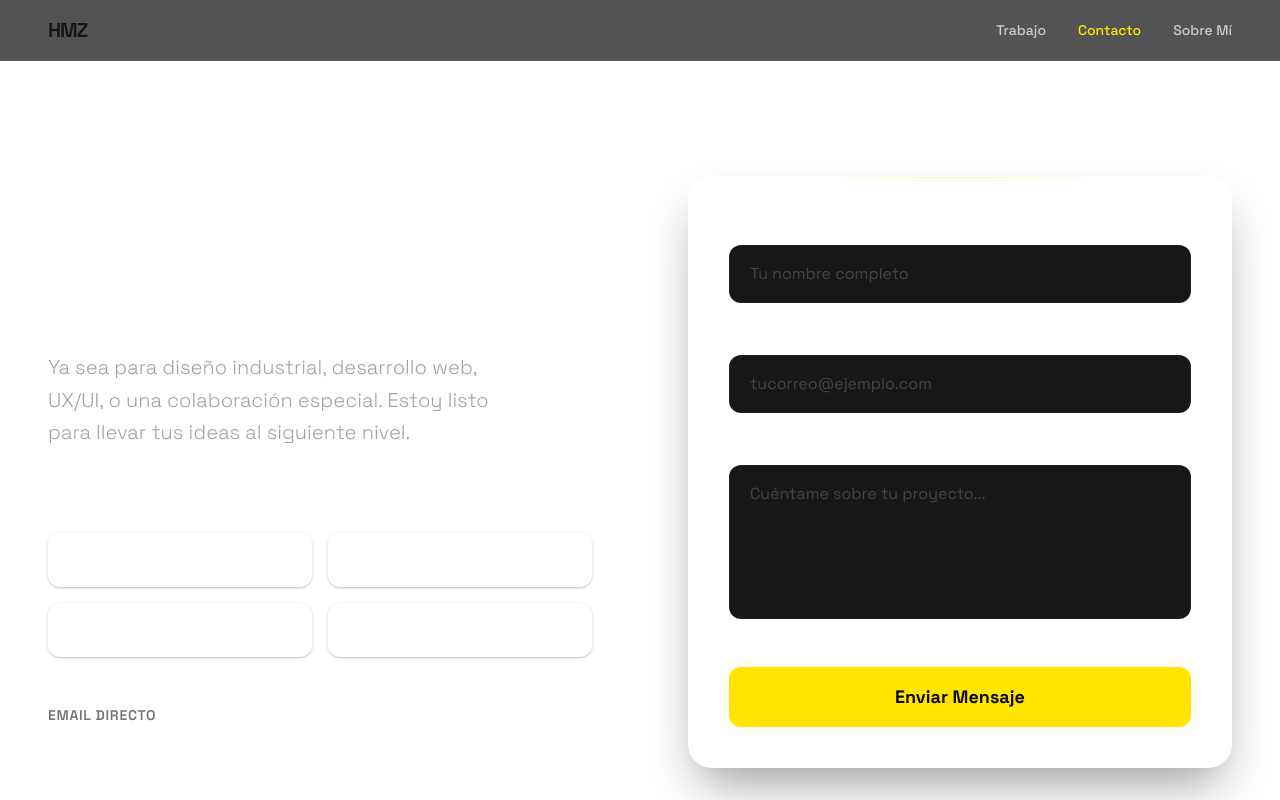
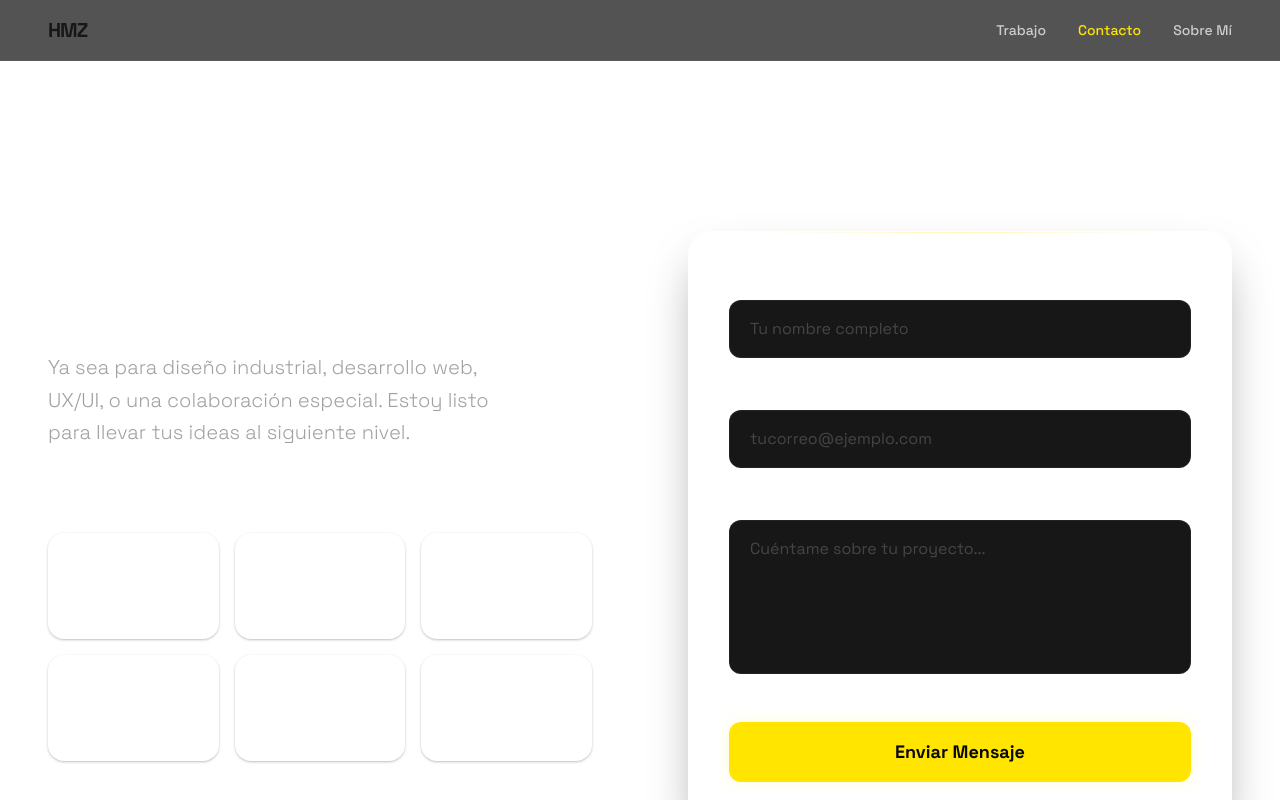
Before and after one commit to Hugomunoz97/hmz-portfolio, a Next.js app: page /contact in a window 1280 px wide. Shown: the top 800 px of the page. Built offline with nearby package versions, Linux system fonts and the light colour scheme.

Commit message:
Update contact section: Add platform grid with SVGs, remove direct email, add CTA text

```diff
--- a/app/contact/page.jsx
+++ b/app/contact/page.jsx
@@ -65,29 +65,51 @@ export default function Contact() {
 
             <div className="mb-12">
               <h3 className="text-white/80 font-bold mb-4 text-sm uppercase tracking-wider">Encuéntrame en</h3>
-              <div className="grid grid-cols-2 gap-4">
+              <div className="grid grid-cols-2 md:grid-cols-3 gap-4">
                 {[
-                  { name: "LinkedIn", href: "#" },
-                  { name: "Behance", href: "#" },
-                  { name: "Upwork", href: "#" },
-                  { name: "Workana", href: "#" }
+                  {
+                    name: "LinkedIn", href: "http://www.linkedin.com/in/hugo-munoz-r97",
+                    icon: <svg className="w-6 h-6 mb-3 text-current transition-colors" viewBox="0 0 24 24" fill="currentColor"><path d="M19 0h-14c-2.761 0-5 2.239-5 5v14c0 2.761 2.239 5 5 5h14c2.762 0 5-2.239 5-5v-14c0-2.761-2.238-5-5-5zm-11 19h-3v-11h3v11zm-1.5-12.268c-.966 0-1.75-.79-1.75-1.764s.784-1.764 1.75-1.764 1.75.79 1.75 1.764-.783 1.764-1.75 1.764zm13.5 12.268h-3v-5.604c0-3.368-4-3.113-4 0v5.604h-3v-11h3v1.765c1.396-2.586 7-2.777 7 2.476v6.759z"/></svg>
+                  },
+                  {
+                    name: "Behance", href: "https://www.behance.net/hmzdis",
+                    icon: <svg className="w-6 h-6 mb-3 text-current transition-colors" viewBox="0 0 24 24" fill="currentColor"><path d="M22 7h-7v-2h7v2zm1.726 10c-.442 1.297-2.029 3-5.101 3-3.074 0-5.564-1.729-5.564-5.675 0-3.91 2.325-5.92 5.466-5.92 3.082 0 4.964 1.908 5.143 4.97h-7.391c.062 1.944 1.394 3.731 3.513 3.731 1.745 0 2.508-.601 2.894-1.127h1.04zm-5.466-6.195c-1.39 0-2.262 1.29-2.483 3.013h4.636c-.198-1.758-1.1-3.013-2.153-3.013zm-11.26 4.195h-2.179v-2.3h2.18c1.339 0 2.115-.436 2.115-1.564 0-2.093-2.91-1.638-3.987-1.638h-3.129v10h3.585c2.317 0 4.544-.616 4.544-2.83 0-1.727-1.171-2.404-3.129-2.433zm-2.179-6.326h1.884c.801 0 1.258.286 1.258.91 0 .611-.476 1.057-1.55 1.057h-1.592v-1.967zm2.4 6.837c0 .878-.711 1.157-1.701 1.157h-1.614v-2.193h1.365c1.177 0 1.95.19 1.95 1.036z"/></svg>
+                  },
+                  {
+                    name: "Fiverr", href: "https://es.fiverr.com/hugomz97",
+                    icon: <svg className="w-6 h-6 mb-3 text-current transition-colors" viewBox="0 0 24 24" fill="currentColor"><path d="M22.012 17.533V8.8h-3.2v-1.6a2.403 2.403 0 0 0 -2.4-2.4h-5.6v3.2h5.6a.8.8 0 0 1 .8.8v6.4h-.012v2.333H22.012zM12.8 17.533V8.8H9.6v-1.6a2.403 2.403 0 0 0 -2.4-2.4H1.6v3.2h5.6a.8.8 0 0 1 .8.8v6.4H7.988v2.333H12.8z"/></svg>
+                  },
+                  {
+                    name: "Instagram", href: "https://instagram.com",
+                    icon: <svg className="w-6 h-6 mb-3 text-current transition-colors" viewBox="0 0 24 24" fill="currentColor"><path d="M12 2.163c3.204 0 3.584.012 4.85.07 3.252.148 4.771 1.691 4.919 4.919.058 1.265.069 1.645.069 4.849 0 3.205-.012 3.584-.069 4.849-.149 3.225-1.664 4.771-4.919 4.919-1.266.058-1.644.07-4.85.07-3.204 0-3.584-.012-4.849-.07-3.26-.149-4.771-1.699-4.919-4.92-.058-1.265-.07-1.644-.07-4.849 0-3.204.013-3.583.07-4.849.149-3.227 1.664-4.771 4.919-4.919 1.266-.057 1.645-.069 4.849-.069zM12 0C8.741 0 8.333.014 7.053.072 2.695.272.273 2.69.073 7.052.014 8.333 0 8.741 0 12c0 3.259.014 3.668.072 4.948.203 4.358 2.618 6.78 6.98 6.98 1.28.058 1.689.072 4.948.072 3.259 0 3.668-.014 4.948-.072 4.354-.2 6.782-2.618 6.979-6.98.059-1.28.073-1.689.073-4.948 0-3.259-.014-3.667-.072-4.947-.196-4.354-2.617-6.78-6.979-6.98C15.668.014 15.259 0 12 0zm0 5.838a6.162 6.162 0 1 0 0 12.324 6.162 6.162 0 0 0 0-12.324zM12 16a4 4 0 1 1 0-8 4 4 0 0 1 0 8zm6.406-11.845a1.44 1.44 0 1 0-2.881 0 1.44 1.44 0 0 0 2.881 0z"/></svg>
+                  },
+                  {
+                    name: "WhatsApp", href: "https://wa.me/543884600932",
+                    icon: <svg className="w-6 h-6 mb-3 text-current transition-colors" viewBox="0 0 24 24" fill="currentColor"><path d="M11.944 0C5.356 0 0 5.355 0 11.944A11.91 11.91 0 0 0 1.634 18l-1.573 5.753 5.867-1.543A11.875 11.875 0 0 0 11.944 24v-.001c6.586 0 11.945-5.358 11.945-11.946S18.53.001 11.944.001zm6.059 17.135c-.244.685-1.42 1.258-1.956 1.332-.505.07-1.157.17-3.275-.705-2.557-1.056-4.184-3.66-4.316-3.837-.132-.177-1.026-1.378-1.026-2.63s.662-1.854.89-2.102c.228-.248.497-.31.662-.31s.332-.004.482-.012c.164-.009.383-.062.599.46.228.552.748 1.831.815 1.963s.116.284.05.47c-.066.186-.098.303-.198.423-.099.12-.206.26-.297.352-.102.094-.211.196-.091.402.12.206.536.884 1.144 1.427.785.702 1.45 1.1 1.631 1.218.181.118.288.098.396-.025.107-.123.468-.544.594-.73.125-.187.25-.156.442-.084.191.072 1.206.568 1.411.671.206.103.342.152.392.236.05.084.05.485-.194 1.17z"/></svg>
+                  },
+                  {
+                    name: "Dribbble", href: "https://dribbble.com/hugomunoz97",
+                    icon: <svg className="w-6 h-6 mb-3 text-current transition-colors" viewBox="0 0 24 24" fill="currentColor"><path d="M12 24C5.385 24 0 18.615 0 12S5.385 0 12 0s12 5.385 12 12-5.385 12-12 12zm8.599-7.29c-.742-1.288-2.62-2.193-4.11-2.686 1.096-3.197 1.574-6.491 1.656-7.112-1.637-1.93-4.081-3.14-6.786-3.14-1.272 0-2.484.264-3.589.736.883 2.11 2.25 4.974 4.095 7.078-3.056.882-6.529 1.119-7.79 1.157v.081c0 2.221.727 4.27 1.956 5.922 1.267-.2 3.99-1.026 6.845-3.08-1.573 4.292-2.735 7.399-2.83 7.643C10.59 23.639 11.281 23.77 12 23.77c4.685 0 8.575-3.328 9.542-7.81-1.034.42-2.316.892-3.715 1.229.07-.34.192-.93.372-1.554zM9.475 22.06c.35-1.035 1.488-3.992 2.92-7.85-2.71 1.83-5.337 2.502-6.505 2.65-1.127-1.144-1.89-2.665-2.096-4.36 1.42-.036 5.178-.328 8.441-1.393L12.016 10.7C10.224 8.653 8.8 5.753 7.848 3.52c-2.433 1.34-4.07 3.844-4.07 6.78v.85c.983-.03 4.695-.145 7.91-1.145zm11.382-12.18c-.1-.7-.665-4.103-1.848-7.39-1.597.585-2.99 1.575-4.053 2.87 1.573 2.073 2.89 4.793 3.65 6.945 1.517.514 3.498 1.458 4.28 2.842A10.375 10.375 0 0 0 20.857 9.88z"/></svg>
+                  }
                 ].map((link, i) => (
                   <Link
                     key={i}
                     href={link.href}
-                    className="flex justify-center items-center py-4 px-2 bg-white/5 border border-white/10 rounded-xl transition-all duration-300 hover:border-[#FFE500] hover:text-[#FFE500] hover:bg-[#FFE500]/5 text-sm font-medium text-white/70 shadow-sm shadow-black/20"
+                    target="_blank"
+                    rel="noreferrer"
+                    className="flex flex-col justify-center items-center py-6 px-4 bg-white/5 border border-white/10 rounded-2xl transition-all duration-300 hover:border-[#FFE500] hover:text-[#FFE500] hover:bg-[#FFE500]/5 hover:-translate-y-1 text-sm font-medium text-white/70 shadow-sm shadow-black/20 group"
                   >
-                    {link.name}
+                    {link.icon}
+                    <span>{link.name}</span>
                   </Link>
                 ))}
               </div>
             </div>
 
-            <div className="flex flex-col">
-              <span className="text-sm text-neutral-500 uppercase tracking-wider font-semibold mb-2">Email directo</span>
-              <a href="mailto:hugo.raul.mz@gmail.com" className="text-2xl font-medium text-white hover:text-[#FFE500] transition-colors inline-block w-max">
-                hugo.raul.mz@gmail.com
-              </a>
+            <div className="flex flex-col mt-4">
+              <span className="text-sm text-neutral-400 leading-relaxed font-light mb-2">
+                ¿Prefieres el método tradicional? Envíame un mensaje directamente desde el formulario a mi correo.
+              </span>
             </div>
           </div>
 
@@ -145,7 +167,7 @@ export default function Contact() {
 
                 {status === "success" && (
                   <p className="mt-2 text-center text-[#FFE500] font-medium text-sm">
-                    ¡Gracias! Te responderé pronto.
+                    ¡Gracias, pronto te contactaré mediante tu correo!
                   </p>
                 )}
 
```
